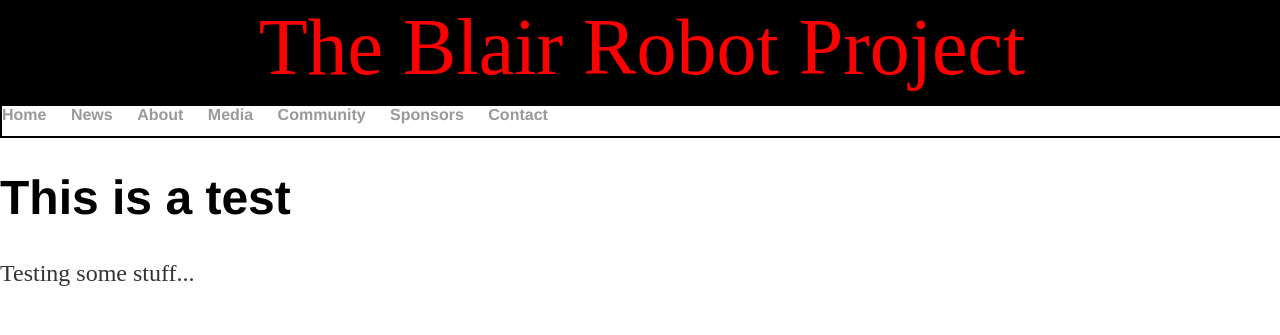
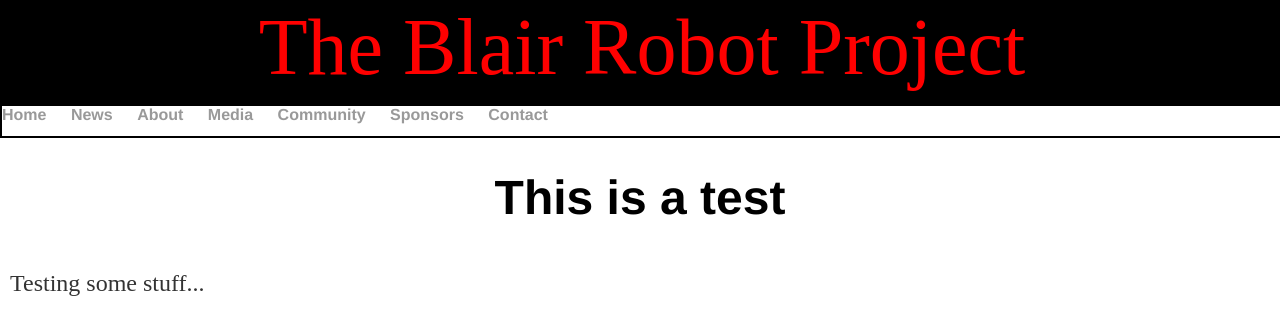
Before and after one commit to mouseythemouse/449, a Jekyll site: the page built from index.html, in a window 1280 px wide. Shown: the top 335 px of the page. Built offline with Jekyll 4.4.1, drawn with Linux system fonts in a browser that asks for light colours.

Commit message:
Update main.css

```diff
--- a/css/main.css
+++ b/css/main.css
@@ -63,9 +63,11 @@ a:hover {
 h1 {
     font-size: 3em;
     font-family:'Helvetica', 'Arial', 'Sans-Serif';
+    text-align: center;
 }
 p {
     font-size: 1.5em;
     line-height: 1.4em;
     color: #333;
+    padding: 10px;
 }
```
